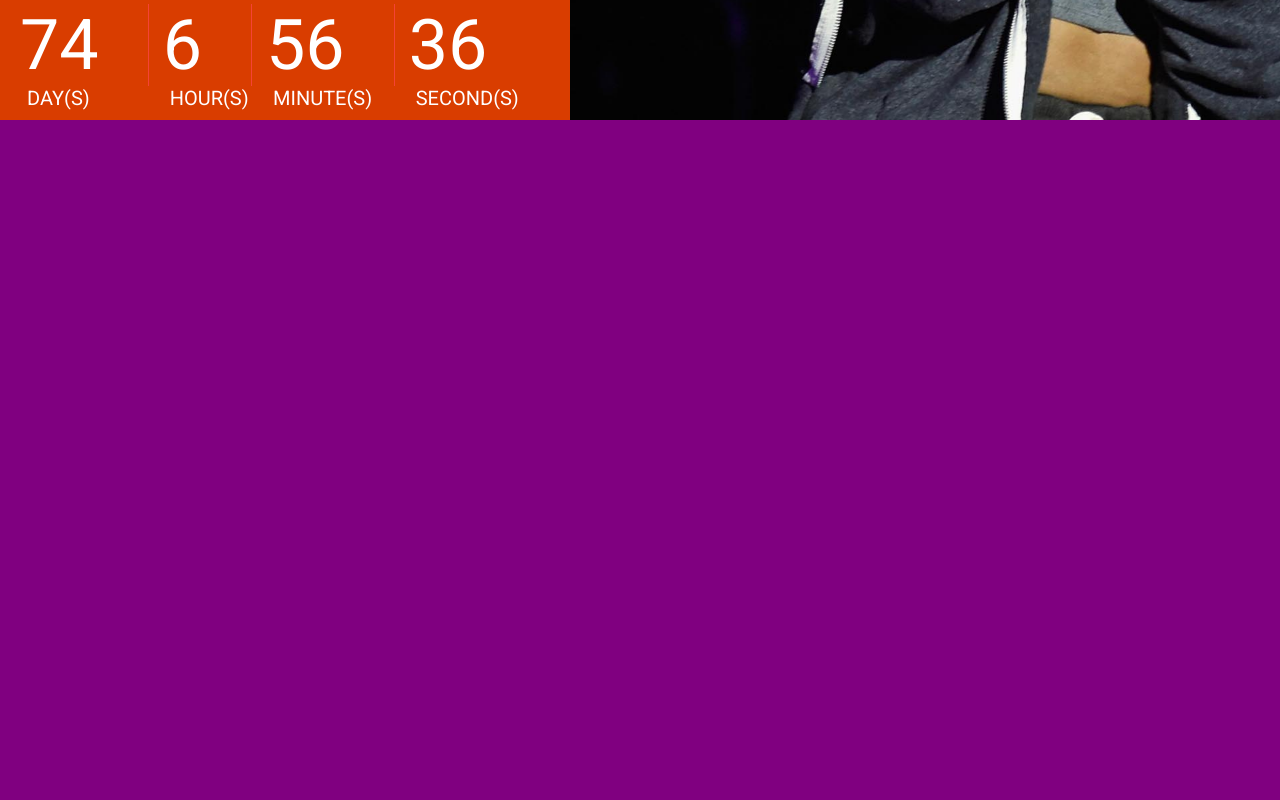
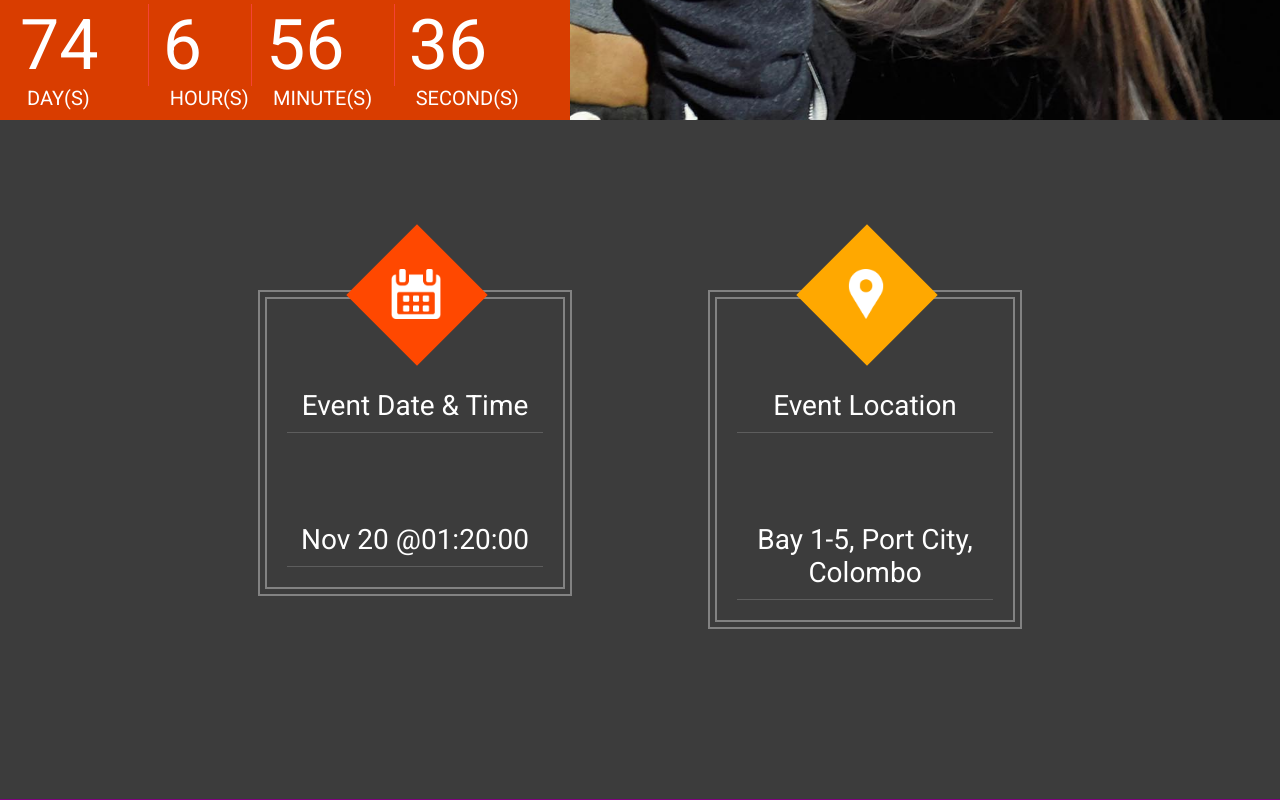
Before and after one commit to yazindu/the_venue, a React (Vite) app: page / in a window 1280 px wide. Shown: the part 680-1480 px from the top of the page. Built offline with nearby package versions, Linux system fonts and the light colour scheme; the HTML template or start-up script is replaced by a standard one.

Commit message:
finished (15) The venue NFO

```diff
--- a/src/App.tsx
+++ b/src/App.tsx
@@ -3,6 +3,7 @@
 import {Header} from './components/header_footer/Header.tsx'
 import {Footer} from "./components/header_footer/Footer.tsx";
 import {Featured} from "./components/featured";
+import {VenueInfo} from "./components/venueInfo";
 
 function App() {
 
@@ -11,6 +12,9 @@
             <Header/>
             <>
                 <Featured/>
+            </>
+            <>
+                <VenueInfo/>
             </>
             <div style={{backgroundColor: "purple", height: '800px'}}></div>
             <div style={{backgroundColor: "green", height: '800px'}}></div>
--- /dev/null
+++ b/src/components/venueInfo/index.tsx
@@ -0,0 +1,58 @@
+import icon_calendar from '../../resources/images/icons/calendar.png'
+import icon_lcoation from '../../resources/images/icons/location.png'
+import {Zoom} from "react-awesome-reveal";
+
+export const VenueInfo = () => {
+    return (
+        <div className={'bck_black'}>
+            <div className={'center_wrapper'}>
+                <div className={'vn_wrapper'}>
+                    <Zoom className={'vn_item'}>
+                        <div>
+                            <div className={'vn_outer'}>
+                                <div className={'vn_inner'}>
+                                    <div className={'vn_icon_square bck_red'}></div>
+                                    <div
+                                        className={'vn_icon'}
+                                        style={{
+                                            background: `url(${icon_calendar})`
+                                        }}
+                                    ></div>
+                                    <div className={'vn_title'}>
+                                        Event Date & Time
+                                    </div>
+                                    <div className={'vn_title'}>
+                                        Nov 20 @01:20:00
+                                    </div>
+                                </div>
+
+                            </div>
+                        </div>
+                    </Zoom>
+                    <Zoom className={'vn_item'} delay={500}>
+                        <div>
+                            <div className={'vn_outer'}>
+                                <div className={'vn_inner'}>
+                                    <div className={'vn_icon_square bck_yellow'}></div>
+                                    <div
+                                        className={'vn_icon'}
+                                        style={{
+                                            background: `url(${icon_lcoation})`
+                                        }}
+                                    ></div>
+                                    <div className={'vn_title'}>
+                                        Event Location
+                                    </div>
+                                    <div className={'vn_title'}>
+                                        Bay 1-5, Port City, Colombo
+                                    </div>
+                                </div>
+
+                            </div>
+                        </div>
+                    </Zoom>
+                </div>
+            </div>
+        </div>
+    )
+}
```
